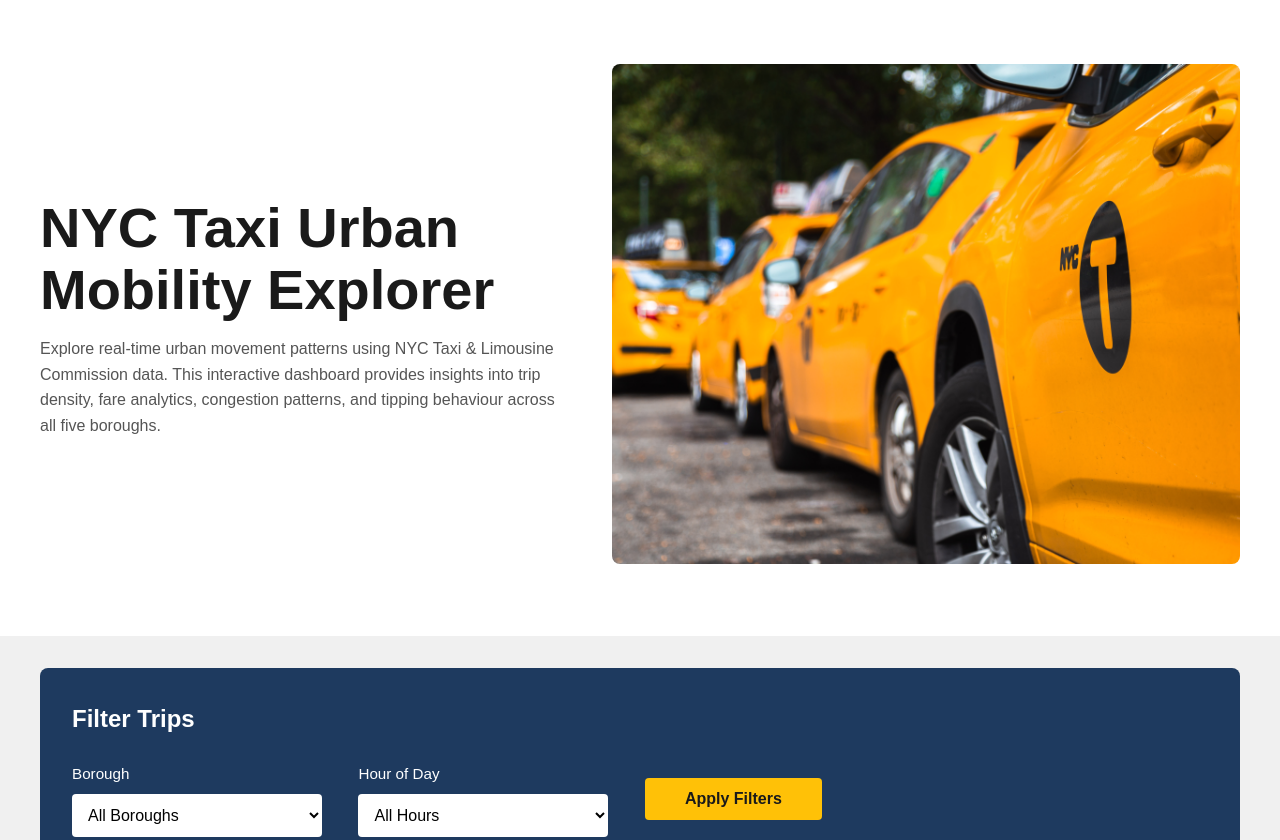
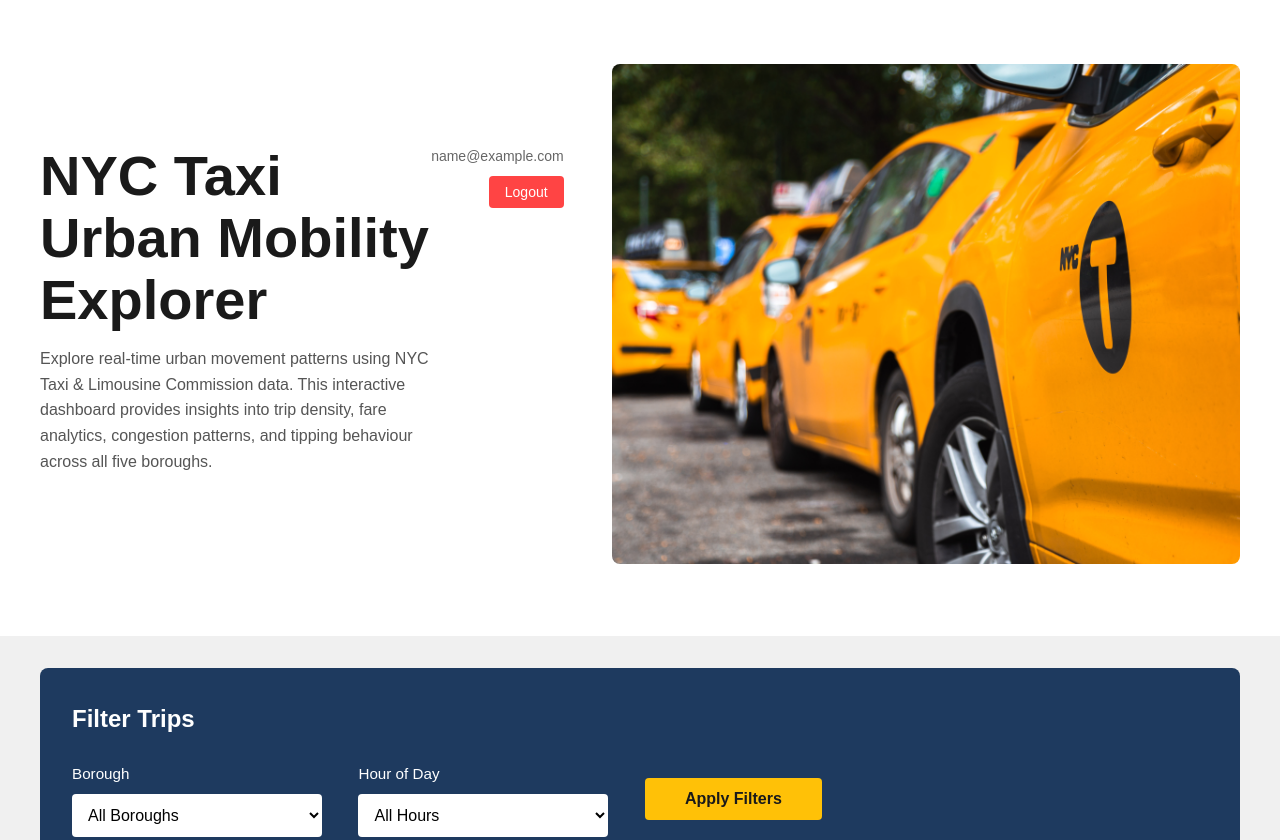
Before and after one commit to ydejene/urban-mobility-data-explorer, a plain HTML site: page frontend/index.html in a window 1280 px wide. Shown: the top 840 px of the page. Drawn offline with nearby package versions, Linux system fonts and the light colour scheme; sample sign-in values are in the browser's storage.

Commit message:
add authentication check and logout functionality to dashboard

```diff
--- a/frontend/index.html
+++ b/frontend/index.html
@@ -13,6 +13,15 @@
 
     <!-- Leaflet JS -->
     <script src="https://unpkg.com/leaflet@1.9.4/dist/leaflet.js"></script>
+    <script>
+    // Check authentication on page load
+    document.addEventListener('DOMContentLoaded', () => {
+        const token = localStorage.getItem('auth_token');
+        if (!token) {
+            window.location.href = 'login.html';
+        }
+    });
+</script>
 </head>
 <body>
 
@@ -20,11 +29,19 @@
 <section id="hero">
     <div class="hero-content">
         <div class="hero-text">
-            <h1>NYC Taxi Urban Mobility Explorer</h1>
-            <p>Explore real-time urban movement patterns using NYC Taxi & Limousine Commission data. This interactive dashboard provides insights into trip density, fare analytics, congestion patterns, and tipping behaviour across all five boroughs.</p>
+            <div style="display: flex; justify-content: space-between; align-items: start; margin-bottom: 1rem;">
+                <div>
+                    <h1>NYC Taxi Urban Mobility Explorer</h1>
+                    <p>Explore real-time urban movement patterns using NYC Taxi & Limousine Commission data. This interactive dashboard provides insights into trip density, fare analytics, congestion patterns, and tipping behaviour across all five boroughs.</p>
+                </div>
+                <div style="text-align: right;">
+                    <span id="userEmail" style="font-size: 0.875rem; color: #666; display: block; margin-bottom: 0.5rem;"></span>
+                    <button id="logoutBtn" style="background: #ff4444; color: white; border: none; padding: 0.5rem 1rem; border-radius: 4px; cursor: pointer; font-size: 0.875rem;">Logout</button>
+                </div>
+            </div>
         </div>
         <div class="hero-image">
-           <img src="images/nyc-taxi.png" alt="NYC Yellow Taxi">
+            <img src="images/nyc-taxi.png" alt="NYC Yellow Taxi">
         </div>
     </div>
 </section>
--- a/frontend/js/api.js
+++ b/frontend/js/api.js
@@ -0,0 +1,21 @@
+// Authentication check and display
+document.addEventListener('DOMContentLoaded', () => {
+    // Display user email
+    const userEmail = localStorage.getItem('user_email');
+    if (userEmail) {
+        const userEmailElement = document.getElementById('userEmail');
+        if (userEmailElement) {
+            userEmailElement.textContent = userEmail;
+        }
+    }
+
+    // Logout functionality
+    const logoutBtn = document.getElementById('logoutBtn');
+    if (logoutBtn) {
+        logoutBtn.addEventListener('click', () => {
+            localStorage.removeItem('auth_token');
+            localStorage.removeItem('user_email');
+            window.location.href = 'login.html';
+        });
+    }
+});
```
